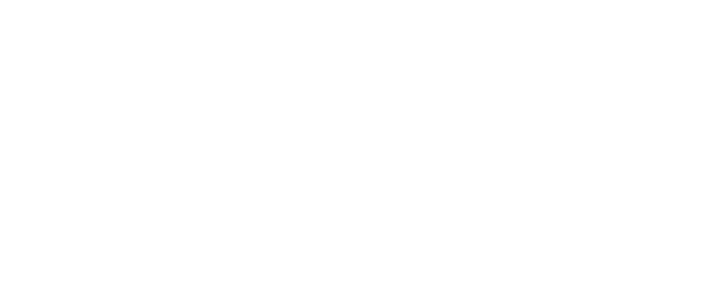
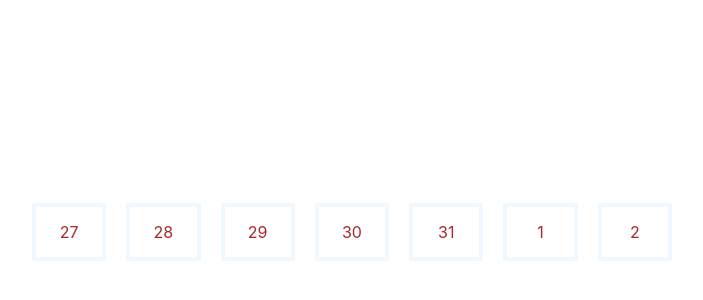
Before and after one commit to Susanjake/GymSwan, a React (Vite) app: page / in a window 1280 px wide. Shown: the part 168-468 px from the top of the page, without its empty margins (288-991 px from the left). Built offline with nearby package versions, Linux system fonts and the light colour scheme.

Commit message:
added logic for calender display

```diff
--- a/package.json
+++ b/package.json
@@ -10,6 +10,7 @@
     "preview": "vite preview"
   },
   "dependencies": {
+    "dayjs": "^1.11.13",
     "react": "^18.3.1",
     "react-dom": "^18.3.1"
   },
--- a/src/App.jsx
+++ b/src/App.jsx
@@ -2,13 +2,14 @@
 import reactLogo from './assets/react.svg'
 import viteLogo from '/vite.svg'
 import './App.css'
+import Calendar from './components/Calendar'
 
 function App() {
   const [count, setCount] = useState(0)
 
   return (
     <>
-
+      <Calendar />
     </>
   )
 }
--- /dev/null
+++ b/src/components/Calendar.jsx
@@ -0,0 +1,35 @@
+import React, { useEffect } from 'react'
+import "../styles/Calendar.css"
+import dayjs from 'dayjs'
+
+function Calendar() {
+  let now = dayjs()
+
+  function threeDays(){
+    let arr=[]
+
+    for(let i=3;i>0;i--){
+      arr.push(now.subtract(i,'day').date());
+    }
+    arr.push(now.date())
+    for(let i=1;i<4;i++){
+      arr.push(now.add(i,'day').date());
+    }
+    return arr;
+  }
+
+  let array_of_days = threeDays()
+
+  return (
+  <div style={{display:'flex',gap:'20px',overflowX:'scroll',width:'50vw'}}>
+    {array_of_days.map((x)=>(
+      <div className='insideCalendar'>
+        {x}
+      </div>
+
+      ))}
+  </div>
+  )
+}
+
+export default Calendar
--- /dev/null
+++ b/src/styles/Calendar.css
@@ -0,0 +1,13 @@
+.insideCalendar{
+    width:150px;
+    height:50px;
+    color:brown;
+    border-style:solid;
+    border-width:4px;
+    border-color: aliceblue;
+    overflow:hidden;
+    display: flex;
+    justify-content: center;
+    align-items: center;
+
+}
```
Also changed, not shown: 1 other file (tests, documents, lock files or other folders).
